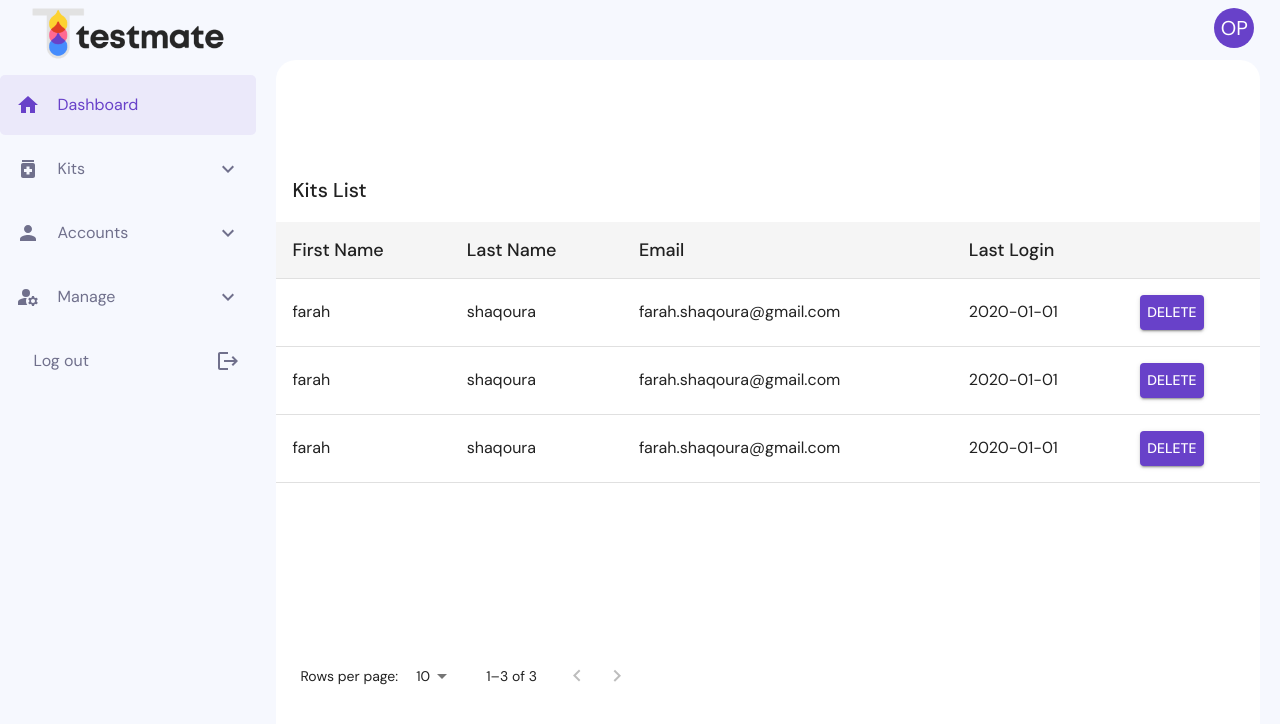
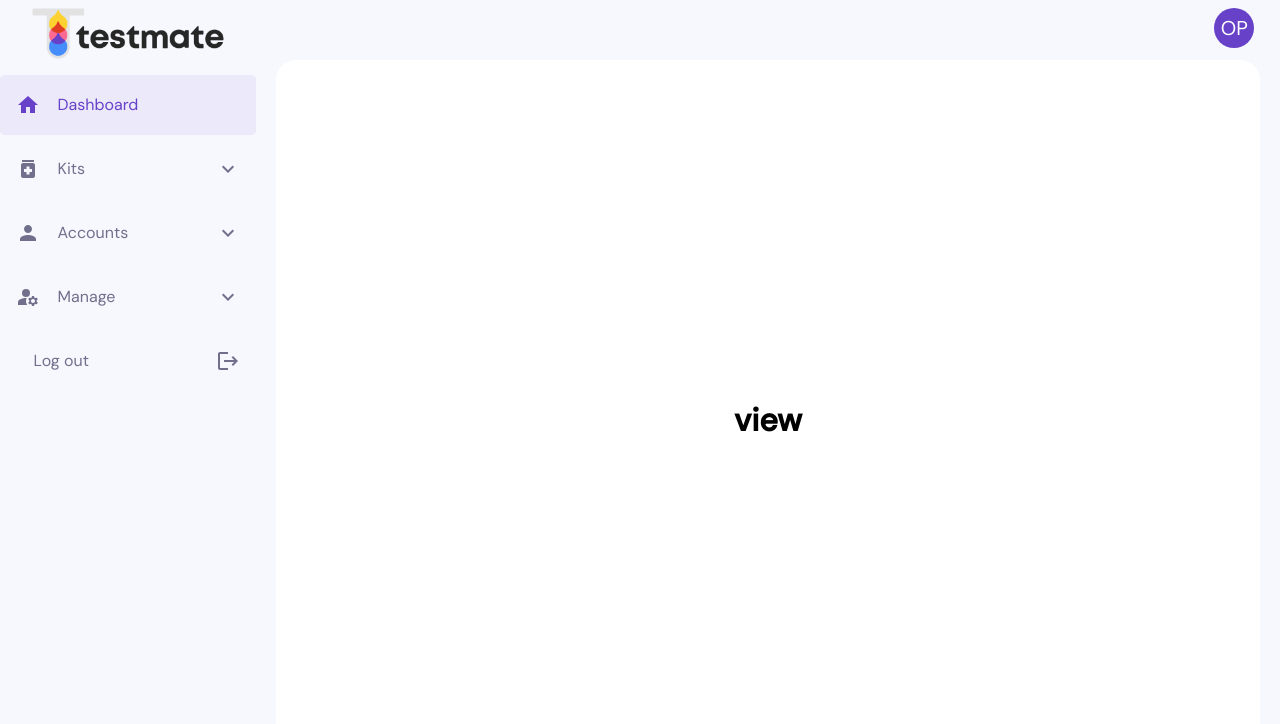
Before and after one commit to farah2003/admin-panel, a React (Create React App) app: page /view-kits in a window 1280 px wide. Shown: the top 724 px of the page. Built offline with nearby package versions, Linux system fonts and the light colour scheme.

Commit message:
genaric table

```diff
--- a/src/App.tsx
+++ b/src/App.tsx
@@ -2,32 +2,16 @@ import { Routes, BrowserRouter, Route } from 'react-router-dom';
 import { ToastContainer } from 'react-toastify';
 import { Dashboard } from './components';
 import { LoginPage } from './pages';
-import { GenericTable } from './components/common/table';
 import 'react-toastify/dist/ReactToastify.css';
 
 function App() {
-  const tableStyle = {
-    width: '100%',
-    height: '70%',
-  };
-
   return (
     <BrowserRouter>
       <ToastContainer />
       <Routes>
         <Route path="/" element={<Dashboard />}>
           <Route index element={<h1>charts</h1>} />
-          <Route
-            path="view-kits"
-            element={
-              <GenericTable
-                checkboxVisablity={false}
-                tableStyle={tableStyle}
-                isEditable={false}
-                isDeleted
-              />
-            }
-          />
+          <Route path="view-kits" element={<h1>view</h1>} />
           <Route path="add-kits" element={<h1>add-kits</h1>} />
           <Route path="reset-password" element={<h1>reset-password</h1>} />
           <Route path="add-admin" element={<h1>add-admin</h1>} />
--- a/src/components/common/table/fakeData.ts
+++ b/src/components/common/table/fakeData.ts
@@ -1,23 +1,116 @@
-export const rows = [
+const rows = [
   {
-    firstName: 'farah',
-    lastName: 'shaqoura',
-    email: 'farah.shaqoura@gmail.com',
-    lastLogin: '2020-01-01',
-    id: '1',
+    QRcode: 'fdhghgjghjghjh',
+    ExpirationDate: '2022-02-02',
+    KitType: 1,
+    createdBy: 'admin',
+    updatedBy: 'admin',
+    id: 1,
   },
   {
-    firstName: 'farah',
-    lastName: 'shaqoura',
-    email: 'farah.shaqoura@gmail.com',
-    lastLogin: '2020-01-01',
-    id: '2',
+    QRcode: 'fdhghgjghjghjh',
+    ExpirationDate: '2022-02-02',
+    KitType: 1,
+    createdBy: 'admin',
+    updatedBy: 'admin',
+    id: 2,
   },
   {
-    firstName: 'farah',
-    lastName: 'shaqoura',
-    email: 'farah.shaqoura@gmail.com',
-    lastLogin: '2020-01-01',
-    id: '3',
+    QRcode: 'fdhghgjghjghjh',
+    ExpirationDate: '2022-02-02',
+    KitType: 1,
+    createdBy: 'admin',
+    updatedBy: 'admin',
+    id: 3,
+  },
+  {
+    QRcode: 'fdhghgjghjghjh',
+    ExpirationDate: '2022-02-02',
+    KitType: 1,
+    createdBy: 'admin',
+    updatedBy: 'admin',
+    id: 4,
+  },
+  {
+    QRcode: 'fdhghgjghjghjh',
+    ExpirationDate: '2022-02-02',
+    KitType: 1,
+    createdBy: 'admin',
+    updatedBy: 'admin',
+    id: 3,
+  },
+  {
+    QRcode: 'fdhghgjghjghjh',
+    ExpirationDate: '2022-02-02',
+    KitType: 1,
+    createdBy: 'admin',
+    updatedBy: 'admin',
+    id: 4,
+  },
+  {
+    QRcode: 'fdhghgjghjghjh',
+    ExpirationDate: '2022-02-02',
+    KitType: 1,
+    createdBy: 'admin',
+    updatedBy: 'admin',
+    id: 3,
+  },
+  {
+    QRcode: 'fdhghgjghjghjh',
+    ExpirationDate: '2022-02-02',
+    KitType: 1,
+    createdBy: 'admin',
+    updatedBy: 'admin',
+    id: 1,
+  },
+  {
+    QRcode: 'fdhghgjghjghjh',
+    ExpirationDate: '2022-02-02',
+    KitType: 1,
+    createdBy: 'admin',
+    updatedBy: 'admin',
+    id: 2,
+  },
+  {
+    QRcode: 'fdhghgjghjghjh',
+    ExpirationDate: '2022-02-02',
+    KitType: 1,
+    createdBy: 'admin',
+    updatedBy: 'admin',
+    id: 3,
+  },
+  {
+    QRcode: 'fdhghgjghjghjh',
+    ExpirationDate: '2022-02-02',
+    KitType: 1,
+    createdBy: 'admin',
+    updatedBy: 'admin',
+    id: 4,
+  },
+  {
+    QRcode: 'fdhghgjghjghjh',
+    ExpirationDate: '2022-02-02',
+    KitType: 1,
+    createdBy: 'admin',
+    updatedBy: 'admin',
+    id: 3,
+  },
+  {
+    QRcode: 'fdhghgjghjghjh',
+    ExpirationDate: '2022-02-02',
+    KitType: 1,
+    createdBy: 'admin',
+    updatedBy: 'admin',
+    id: 4,
+  },
+  {
+    QRcode: 'fdhghgjghjghjh',
+    ExpirationDate: '2022-02-02',
+    KitType: 1,
+    createdBy: 'admin',
+    updatedBy: 'admin',
+    id: 3,
   },
 ];
+
+export default rows;
--- a/src/components/common/table/headCells.ts
+++ /dev/null
@@ -1,6 +0,0 @@
-export const headCells: string[] = [
-  'First Name',
-  'Last Name',
-  'Email',
-  'Last Login',
-];
--- a/src/components/common/table/style.ts
+++ b/src/components/common/table/style.ts
@@ -55,6 +55,6 @@ export const Typography = {
   flex: '1 1 100%',
 };
 
-export const Edit = { width: 25, height: 35 };
+export const Button = { width: 25, height: 35 };
 
-export const head = { backgroundColor: '#0000000a' };
+export const TableCell = { fontSize: '18px' };
--- a/src/components/common/table/table.tsx
+++ b/src/components/common/table/table.tsx
@@ -11,21 +11,24 @@ import TableToolBar from './tableToolBar';
 import TableHeader from './tableHeader';
 import TableBody from './tableBody';
 import * as style from './style';
-import { rows } from './fakeData';
+import { TableInterface } from '../../../interfaces';
 
-interface TableStyle {
-  width: string;
-  height: string;
-}
 const GenericTable = ({
   tableStyle,
-  checkboxVisablity,
   isEditable,
   isDeleted,
-}: any) => {
+  title,
+  rows,
+  checkboxSelection,
+  page,
+  setRowsPerPage,
+  rowsPerPage,
+  setPage,
+  count,
+  onDelete,
+  onEdit,
+}: TableInterface.GenericTable) => {
   const [selected, setSelected] = useState<string[]>([]);
-  const [page, setPage] = useState(0);
-  const [rowsPerPage, setRowsPerPage] = useState(10);
 
   const handleTableRowClick = (
     event: React.MouseEvent<unknown>,
@@ -33,6 +36,9 @@ const GenericTable = ({
   ) => {
     const selectedIndex = selected.indexOf(name);
     let newSelected: string[] = [];
+    if (!checkboxSelection) {
+      return;
+    }
     if (selectedIndex === -1) {
       newSelected = newSelected.concat(selected, name);
     } else if (selectedIndex === 0) {
@@ -55,6 +61,7 @@ const GenericTable = ({
   const handleChangePage = (_: unknown, nextPage: number) => {
     setPage(nextPage);
   };
+
   const handleChangeRowsPerPage = (
     event: React.ChangeEvent<HTMLInputElement>
   ) => {
@@ -64,7 +71,7 @@ const GenericTable = ({
 
   const handleSelectAllClick = (event: React.ChangeEvent<HTMLInputElement>) => {
     if (event.target.checked) {
-      const newSelected = rows.map((row) => row.id);
+      const newSelected = rows.map((row: any) => row.id);
       setSelected(newSelected);
       return;
     }
@@ -74,31 +81,38 @@ const GenericTable = ({
   return (
     <Box sx={{ ...style.conatiner, ...tableStyle }}>
       <Paper sx={style.paper} elevation={0}>
-        <TableToolBar numSelected={selected.length} />
+        <TableToolBar
+          numSelected={selected.length}
+          title={title}
+          checkboxSelection={checkboxSelection}
+        />
         <TableContainer sx={style.tableContainer}>
-          <Table>
+          <Table stickyHeader>
             <TableHeader
               onSelectAllClick={handleSelectAllClick}
               numSelected={selected.length}
               rowCount={rows.length}
               isEditable={isEditable}
-              checkboxVisablity={checkboxVisablity}
+              checkboxSelection={checkboxSelection}
               isDeleted={isDeleted}
+              rows={rows}
             />
             <TableBody
               rows={rows}
               handleTableRowClick={handleTableRowClick}
               isSelected={isSelected}
               isEditable={isEditable}
-              checkboxVisablity={checkboxVisablity}
+              checkboxSelection={checkboxSelection}
               isDeleted={isDeleted}
+              onDelete={onDelete}
+              onEdit={onEdit}
             />
           </Table>
         </TableContainer>
         <TablePagination
           sx={style.tablePagination}
           rowsPerPageOptions={[10, 20, 50]}
-          count={rows.length}
+          count={count}
           rowsPerPage={rowsPerPage}
           page={page}
           onPageChange={handleChangePage}
--- a/src/components/common/table/tableBody.tsx
+++ b/src/components/common/table/tableBody.tsx
@@ -1,3 +1,4 @@
+/* eslint-disable @typescript-eslint/no-explicit-any */
 import {
   TableBody as Body,
   TableRow,
@@ -5,59 +6,54 @@ import {
   Checkbox,
 } from '@mui/material';
 import Button from '../button';
+import { TableInterface } from '../../../interfaces';
 import * as style from './style';
 
-interface Data {
-  firstName: string;
-  lastLogin: string;
-  lastName: string;
-  email: string;
-  id: string;
-}
-
-interface TableBody {
-  rows: Array<Data>;
-  handleTableRowClick: (event: React.MouseEvent<unknown>, name: string) => void;
-  isSelected: (name: string) => boolean;
-  isEditable: boolean;
-  checkboxVisablity: boolean;
-  isDeleted: boolean;
-}
 const TableBody = ({
   rows,
   handleTableRowClick,
   isSelected,
   isEditable,
-  checkboxVisablity,
   isDeleted,
-}: TableBody) => {
+  checkboxSelection,
+  onEdit,
+  onDelete,
+}: TableInterface.TableBody) => {
+  const headCells = Object.keys(rows[0]);
   return (
     <Body>
-      {rows.map((row) => {
+      {rows.map((row: any) => {
         const isItemSelected = isSelected(row.id);
-        const objKey = Object.keys(row) as Array<keyof Data>;
         return (
           <TableRow
             hover
+            selected={isItemSelected}
             onClick={(event) => handleTableRowClick(event, row.id)}
-            selected={isItemSelected}
           >
-            {checkboxVisablity && (
+            {checkboxSelection && (
               <TableCell padding="checkbox">
                 <Checkbox color="primary" checked={isItemSelected} />
               </TableCell>
             )}
-            {objKey.slice(0, -1).map((key: keyof Data) => (
-              <TableCell sx={{ fontSize: '16px' }}>{row[key]}</TableCell>
+            {headCells.slice(0, -1).map((key) => (
+              <TableCell sx={style.TableCell}>{row[key]}</TableCell>
             ))}
             {isEditable && (
               <TableCell>
-                <Button customstyle={style.Edit}>Edit</Button>
+                <Button customstyle={style.Button} onClick={onEdit}>
+                  Edit
+                </Button>
               </TableCell>
             )}
             {isDeleted && (
               <TableCell>
-                <Button customstyle={style.Edit}>Delete</Button>
+                <Button
+                  customstyle={style.Button}
+                  color="error"
+                  onClick={onDelete}
+                >
+                  Delete
+                </Button>
               </TableCell>
             )}
           </TableRow>
--- a/src/components/common/table/tableHeader.tsx
+++ b/src/components/common/table/tableHeader.tsx
@@ -1,16 +1,6 @@
 import { TableHead, TableRow, TableCell, Checkbox } from '@mui/material';
-import React from 'react';
-import { headCells } from './headCells';
+import { TableInterface } from '../../../interfaces';
 import * as style from './style';
-
-interface TableHeaderProps {
-  numSelected: number;
-  onSelectAllClick: (event: React.ChangeEvent<HTMLInputElement>) => void;
-  rowCount: number;
-  isEditable: boolean;
-  checkboxVisablity: boolean;
-  isDeleted: boolean;
-}
 
 const TableHeader = ({
   onSelectAllClick,
@@ -18,12 +8,14 @@ const TableHeader = ({
   rowCount,
   isEditable,
   isDeleted,
-  checkboxVisablity,
-}: TableHeaderProps) => {
+  checkboxSelection,
+  rows,
+}: TableInterface.TableHeaderProps) => {
+  const headCells = Object.keys(rows[0]);
   return (
-    <TableHead sx={style.head}>
+    <TableHead>
       <TableRow>
-        {checkboxVisablity && (
+        {checkboxSelection && (
           <TableCell padding="checkbox">
             <Checkbox
               color="primary"
@@ -33,11 +25,10 @@ const TableHeader = ({
             />
           </TableCell>
         )}
-        {headCells.map((headCell) => (
-          <TableCell sx={{ fontSize: '18px' }}>{headCell}</TableCell>
+        {headCells.slice(0, -1).map((headCell) => (
+          <TableCell sx={style.TableCell}>{headCell}</TableCell>
         ))}
-        {isEditable && <TableCell> </TableCell>}
-        {isDeleted && <TableCell> </TableCell>}
+        {(isEditable || isDeleted) && <TableCell />}
       </TableRow>
     </TableHead>
   );
--- a/src/components/common/table/tableToolBar.tsx
+++ b/src/components/common/table/tableToolBar.tsx
@@ -3,17 +3,22 @@ import DeleteIcon from '@mui/icons-material/Delete';
 import * as style from './style';
 import { TableInterface } from '../../../interfaces';
 
-const TableToolBar = ({ numSelected }: TableInterface.TableToolbarProps) => {
+const TableToolBar = ({
+  numSelected,
+  title,
+  checkboxSelection,
+}: TableInterface.TableToolbarProps) => {
   return (
     <Toolbar
       sx={{
-        ...(numSelected > 0 && {
-          bgcolor: ['primary.light'],
-        }),
+        ...(numSelected > 0 &&
+          checkboxSelection && {
+            bgcolor: ['primary.light'],
+          }),
         ...style.Toolbar,
       }}
     >
-      {numSelected > 0 ? (
+      {numSelected > 0 && checkboxSelection ? (
         <>
           <Typography sx={style.Typography}>{numSelected} selected</Typography>
           <Tooltip title="Delete">
@@ -23,8 +28,8 @@ const TableToolBar = ({ numSelected }: TableInterface.TableToolbarProps) => {
           </Tooltip>
         </>
       ) : (
-        <Typography sx={style.Typography} variant="h6">
-          Kits List
+        <Typography sx={style.Typography} variant="h6" color="primary">
+          {title}
         </Typography>
       )}
     </Toolbar>
--- a/src/components/index.ts
+++ b/src/components/index.ts
@@ -3,5 +3,6 @@ import Input from './common/input';
 import SideNav from './sideNav/sidenav';
 import Dashboard from './Dashbord/dashbord';
 import Header from './Header/header';
+import { GenericTable } from './common/table';
 
-export { Button, Input, SideNav, Dashboard, Header };
+export { Button, Input, SideNav, Dashboard, Header, GenericTable };
--- a/src/components/sideNav/sidenav.tsx
+++ b/src/components/sideNav/sidenav.tsx
@@ -13,6 +13,7 @@ const SideNav = ({ visible, setVisible }: NavBarInterface.ParentProps) => {
   const handleDrawerVisablity = () => {
     setVisible(false);
   };
+
   return (
     <div>
       <Drawer variant="persistent" open={visible} sx={style.drawer}>
--- a/src/interfaces/table.ts
+++ /dev/null
@@ -1,3 +0,0 @@
-export interface TableToolbarProps {
-  numSelected: number;
-}
```
Also changed, not shown: src/interfaces/table.tsx (added, +45 -0 lines).
